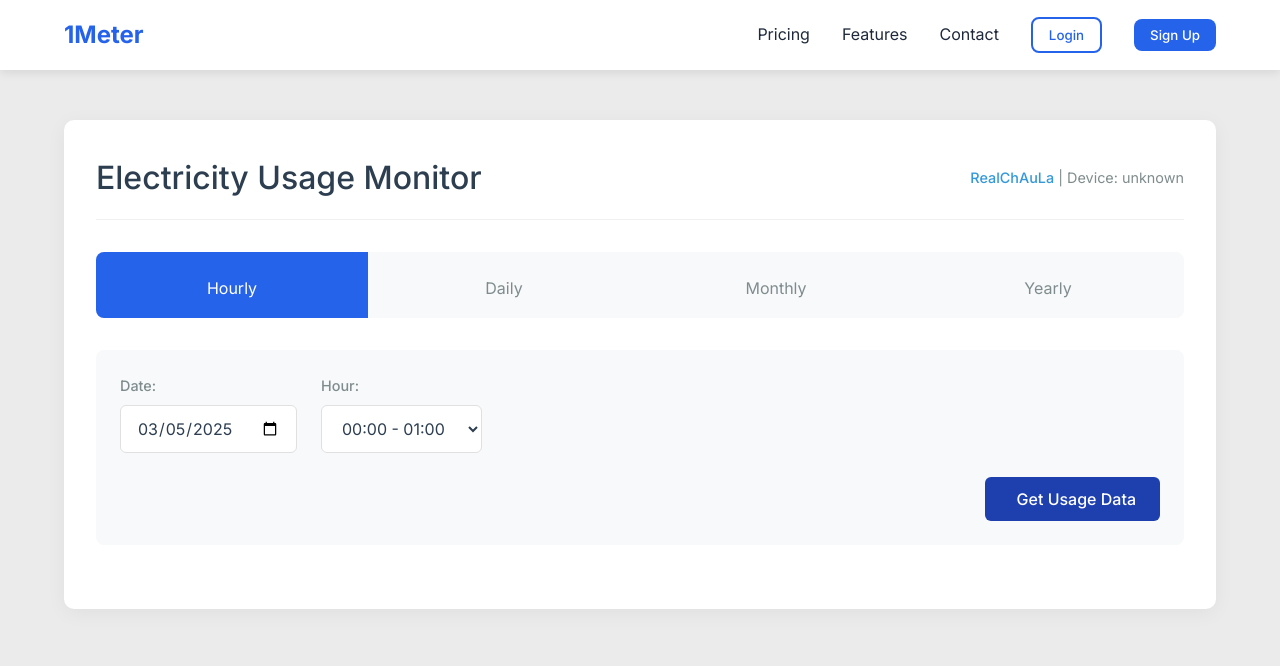
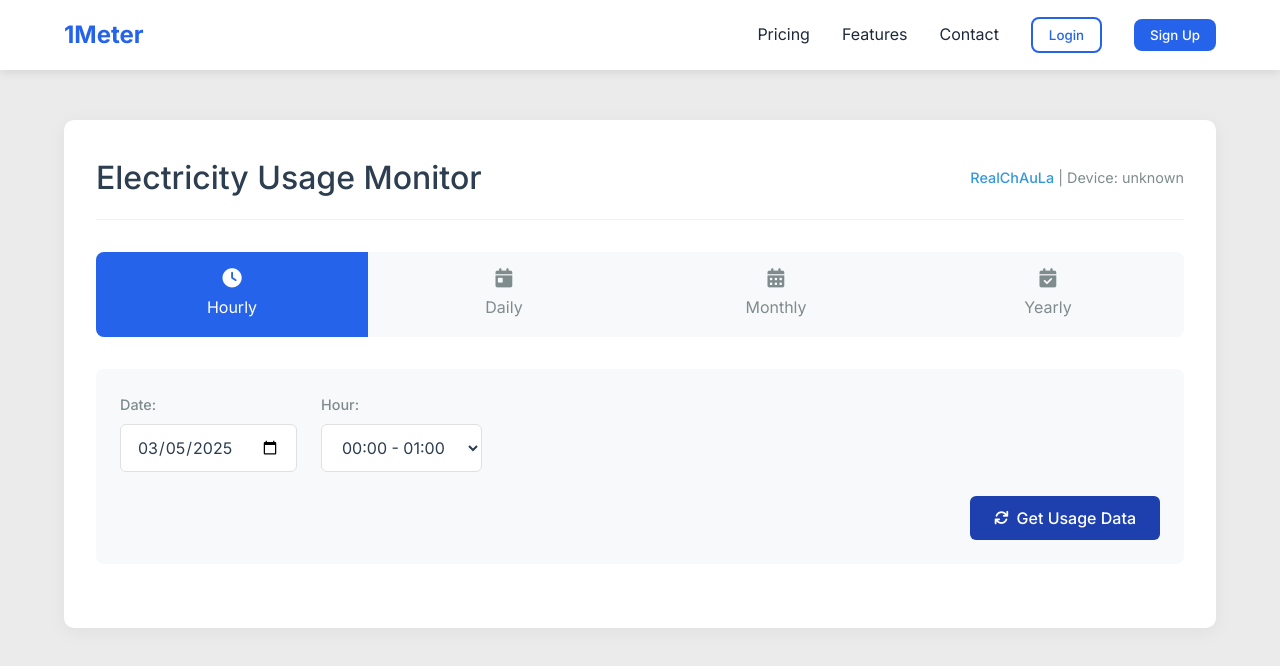
Before and after one commit to RealChAuLa/1Meter, an Angular app: page /electricity-usage in a window 1280 px wide. Shown: the top 666 px of the page. Built offline with nearby package versions, Linux system fonts and the light colour scheme.

Commit message:
Small Changes

```diff
--- a/src/app/app.config.ts
+++ b/src/app/app.config.ts
@@ -1,9 +1,13 @@
 import { ApplicationConfig } from '@angular/core';
 import { provideRouter } from '@angular/router';
 import { routes } from './app.routes';
+import {provideAnimations} from '@angular/platform-browser/animations';
+import {provideHttpClient} from '@angular/common/http';
 
 export const appConfig: ApplicationConfig = {
   providers: [
     provideRouter(routes),
+    provideAnimations(), // Required for Angular Material
+    provideHttpClient()
   ]
 };
--- a/src/index.html
+++ b/src/index.html
@@ -2,10 +2,13 @@
 <html lang="en">
 <head>
   <meta charset="utf-8">
-  <title>OneMeterAngularUI</title>
+  <title>1Meter</title>
   <base href="/">
   <meta name="viewport" content="width=device-width, initial-scale=1">
-  <link rel="icon" type="image/x-icon" href="favicon.ico">
+  <link rel="icon" type="image/x-icon" href="electric-meter.png">
+  <link rel="stylesheet" href="https://cdnjs.cloudflare.com/ajax/libs/font-awesome/6.0.0/css/all.min.css">
+  <link href="https://fonts.googleapis.com/css2?family=Roboto:wght@300;400;500&display=swap" rel="stylesheet">
+  <link href="https://fonts.googleapis.com/icon?family=Material+Icons" rel="stylesheet">
 </head>
 <body>
   <app-root></app-root>
```
